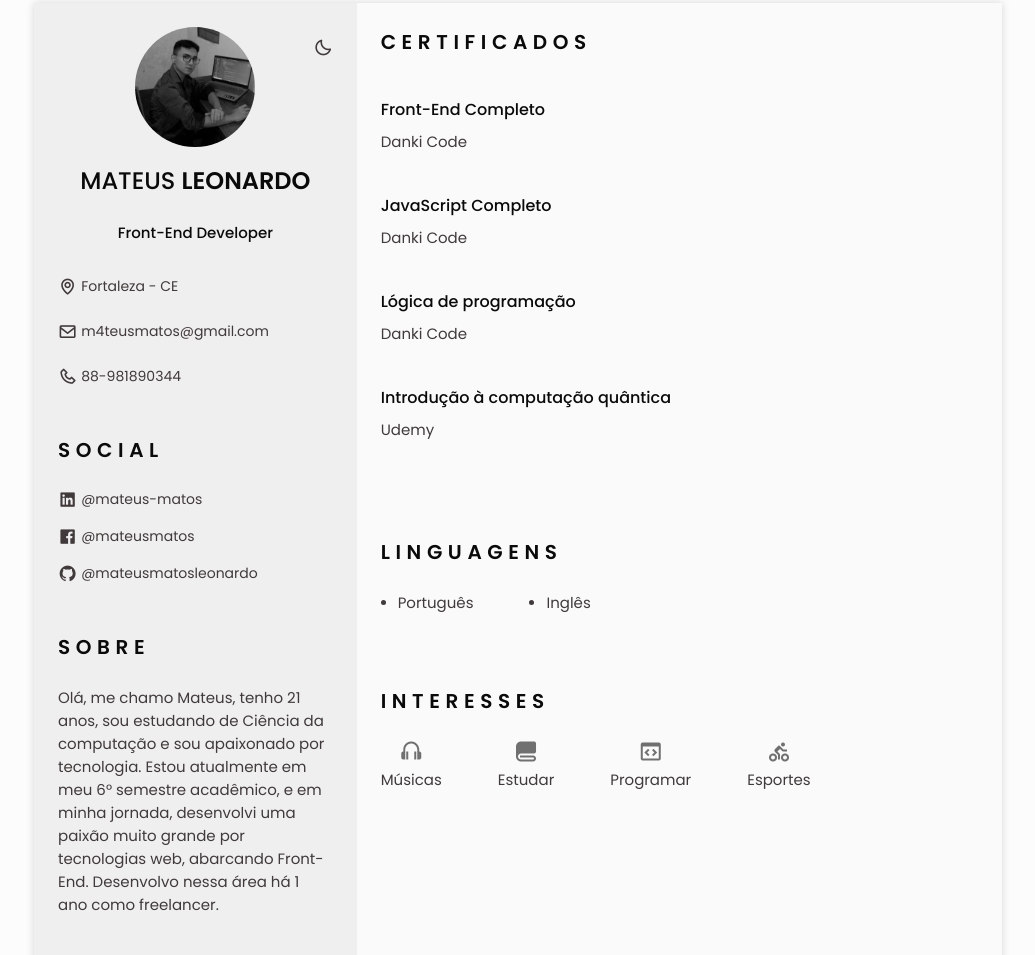
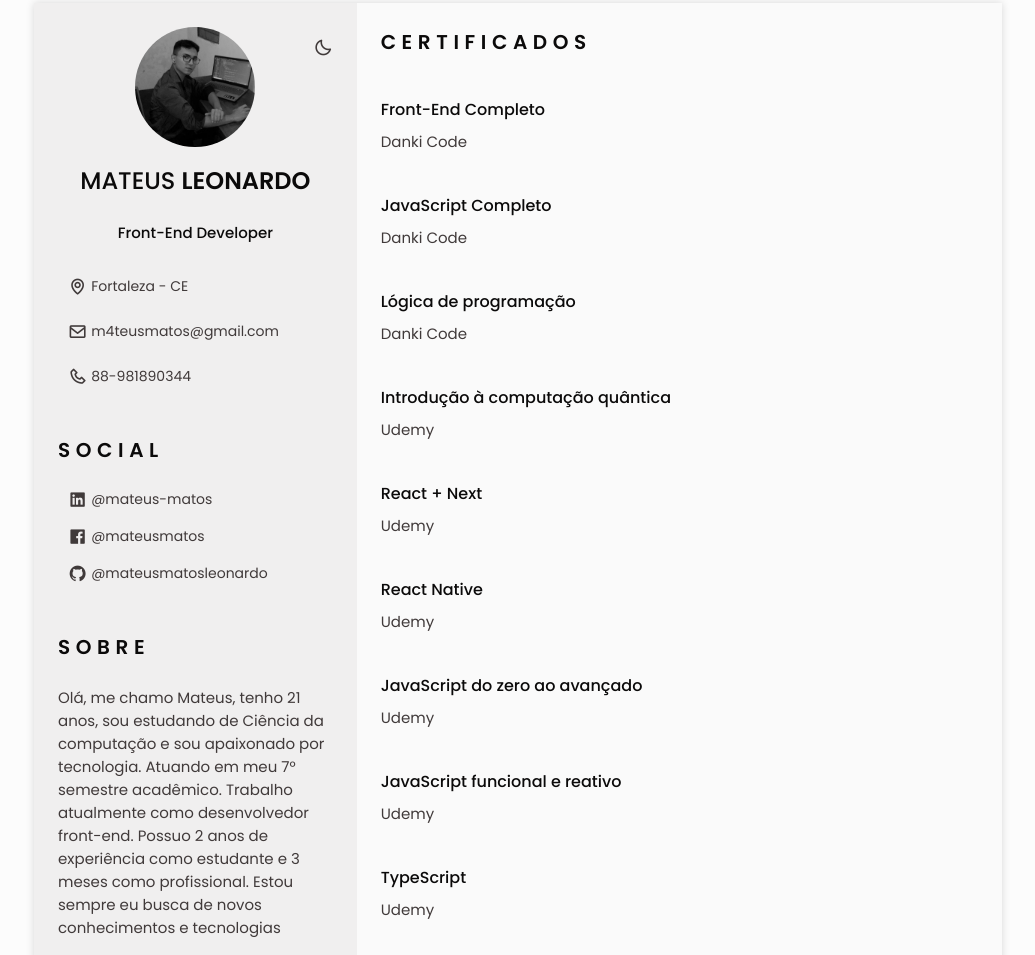
Before and after one commit to mateusmatosleonardo/devmateusleonardo.git.io, a plain HTML site: page index.html in a window 1280 px wide. Shown: the part 45-1000 px from the top of the page, without its empty margins (122-1157 px from the left). Drawn offline with nearby package versions, Linux system fonts and the light colour scheme.

Commit message:
refactor: changing the about

```diff
--- a/assets/css/styles.css
+++ b/assets/css/styles.css
@@ -53,6 +53,10 @@ body.dark-theme{
   --container-color: #212121;
   --container-color-alt: #181616;
   --body-color: #2B2B2B;
+}
+
+i{
+  margin-left: 10px;
 }
 
 /*========== Button Dark/Light ==========*/
--- a/index.html
+++ b/index.html
@@ -9,6 +9,7 @@
 
         <!--========== CSS ==========-->
         <link rel="stylesheet" href="assets/css/styles.css">
+
 
         <title>Resume</title>
     </head>
@@ -112,7 +113,7 @@
                     <section class="profile section" id="profile">
                         <h2 class="section-title">Sobre</h2>
 
-                        <p class="profile__description">Olá, me chamo Mateus, tenho 21 anos, sou estudando de Ciência da computação e sou apaixonado por tecnologia. Estou atualmente em meu 6° semestre acadêmico, e em minha jornada, desenvolvi uma paixão muito grande por tecnologias web, abarcando Front-End. Desenvolvo nessa área há 1 ano como freelancer.</p>
+                        <p class="profile__description">Olá, me chamo Mateus, tenho 21 anos, sou estudando de Ciência da computação e sou apaixonado por tecnologia. Atuando em meu 7° semestre acadêmico. Trabalho atualmente como desenvolvedor front-end. Possuo 2 anos de experiência como estudante e 3 meses como profissional. Estou sempre eu busca de novos conhecimentos e tecnologias</p>
                     </section>
 
                     <!--========== EDUCATION ==========-->
@@ -173,6 +174,9 @@
                                     <span class="skills__circle"></span> Css
                                 </li>
                                 <li class="skills__name">
+                                    <span class="skills__circle"></span> Git
+                                </li>
+                                <li class="skills__name">
                                     <span class="skills__circle"></span> JavaScript
                                 </li>
                                 <li class="skills__name">
@@ -182,14 +186,21 @@
 
                             <ul class="skills__data">
                                 <li class="skills__name">
+                                    <span class="skills__circle"></span> React Native
+                                </li>
+                                <li class="skills__name">
                                     <span class="skills__circle"></span> React
                                 </li>
                                 <li class="skills__name">
-                                    <span class="skills__circle"></span> Bootstrap
+                                    <span class="skills__circle"></span> Next
                                 </li>
                                 <li class="skills__name">
-                                    <span class="skills__circle"></span> Redux
+                                    <span class="skills__circle"></span> Styled Comp...
                                 </li>
+                                <li class="skills__name">
+                                    <span class="skills__circle"></span> Tailwind
+                                </li>
+
                             </ul>
 
 
@@ -221,6 +232,28 @@
                                 <h3 class="certificate__title">Introdução à computação quântica</h3>
                                 <p class="certificate__description">Udemy</p>
                             </div>
+                            <div class="certificate__content">
+                                <h3 class="certificate__title">React + Next</h3>
+                                <p class="certificate__description">Udemy</p>
+                            </div>
+                            <div class="certificate__content">
+                                <h3 class="certificate__title">React Native</h3>
+                                <p class="certificate__description">Udemy</p>
+                            </div>
+                            <div class="certificate__content">
+                                <h3 class="certificate__title">JavaScript do zero ao avançado</h3>
+                                <p class="certificate__description">Udemy</p>
+                            </div>
+                            <div class="certificate__content">
+                                <h3 class="certificate__title">JavaScript funcional e reativo</h3>
+                                <p class="certificate__description">Udemy</p>
+                            </div>
+                            <div class="certificate__content">
+                                <h3 class="certificate__title">TypeScript</h3>
+                                <p class="certificate__description">Udemy</p>
+                            </div>
+
+
                             <!--
                             <div class="certificate__content">
                                 <h3 class="certificate__title">Lógica de programação</h3>
```
